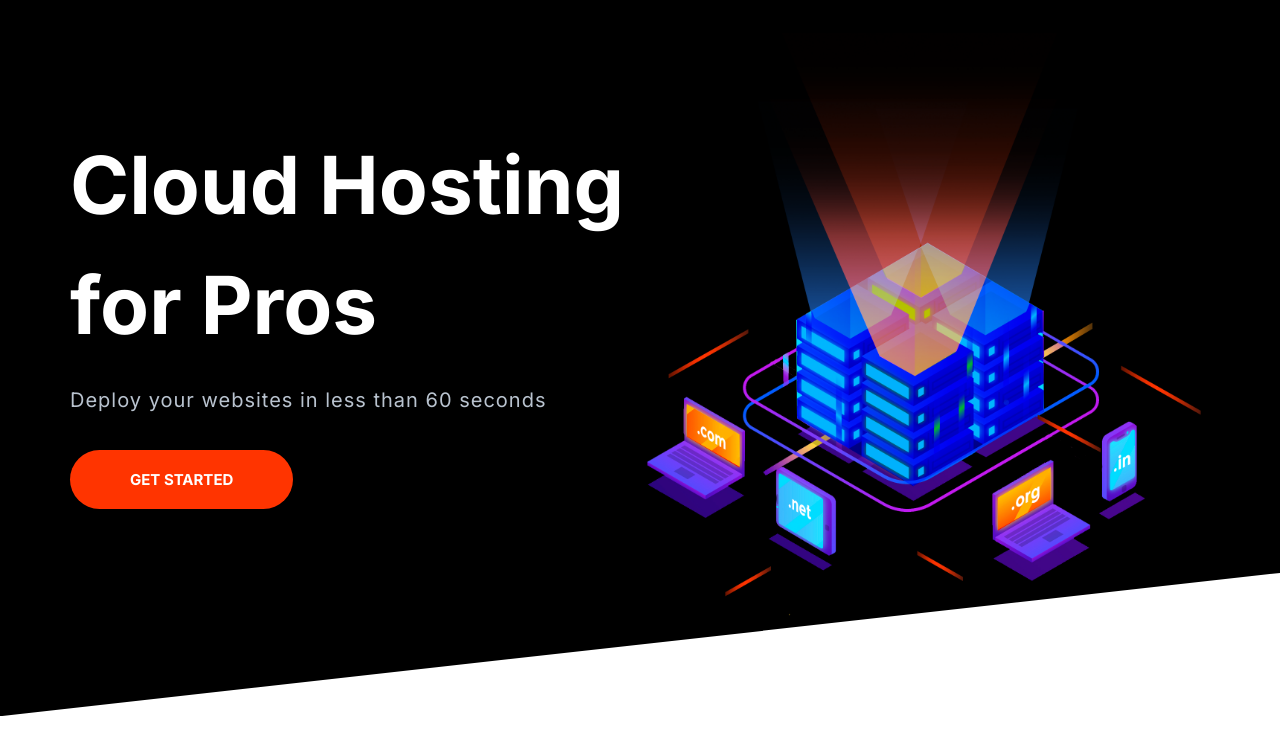
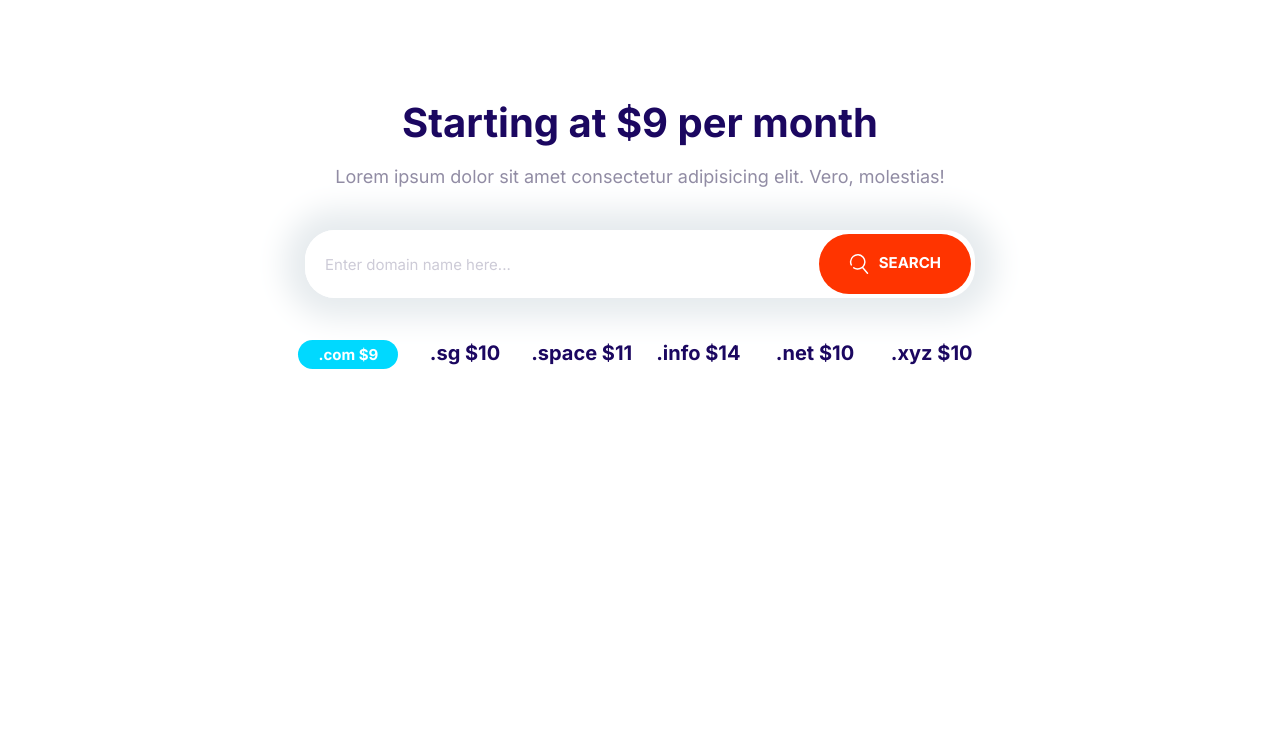
Before and after one commit to mbradford04/cloud_hosting_company1, a plain HTML site: page index.html in a window 1280 px wide. Drawn offline with Linux system fonts and the light colour scheme.

Commit message:
created domain template.

```diff
--- a/css/styles.css
+++ b/css/styles.css
@@ -684,7 +684,6 @@ a {
   }
 }
 
-
 /* Hero */
 
 .hero__tagline {
@@ -708,3 +707,28 @@ a {
     align-self: center;
   }
 }
+
+/* Domain Block */
+.block-domain .input-group {
+  box-shadow: 0 0 30px 20px #e6ebee;
+  border: 0;
+  margin: 4rem auto;
+  max-width: 670px;
+}
+
+.block-domain__prices {
+  display: grid;
+  grid-template-columns: repeat(3, 1fr);
+  grid-template-rows: repeat(2, 6rem);
+  font-size: 2rem;
+  font-weight: 600;
+  justify-items: center;
+  max-width: 700px;
+  margin: 0 auto;
+}
+
+@media screen and (min-width: 768px) {
+  .block-domain__prices {
+    grid-template-columns: repeat(auto-fit, minmax(10rem, 1fr));
+  }
+}
--- a/index.html
+++ b/index.html
@@ -12,17 +12,27 @@
     <link rel="stylesheet" href="css/styles.css">
 </head>
 <body >
-    <section class="block block--dark block--skewed-left hero">
-        <header class="container grid grid--1x2">
-            <div class="block__header hero__content">
-                <h1 class="block__heading">Cloud Hosting for Pros</h1>
-                <p class="hero__tagline">Deploy your websites in less than 60 seconds</p>
-                <a href="" class="btn btn--accent btn--stretched">Get Started</a>
-            </div>
-            <img class="hero__image" src="images/banner.png" alt="">
+    <section class="block container block-domain">
+        <header class="block__header">
+            <h2>Starting at $9 per month</h2>
+            <p>Lorem ipsum dolor sit amet consectetur adipisicing elit. Vero, molestias!</p>
         </header>
+        <div class="input-group">
+            <input type="text" class="input" placeholder="Enter domain name here...">
+            <button class="btn btn--accent">
+              <svg class="icon icon--white">
+                  <use xlink:href="images/sprite.svg#search"></use>
+                </svg>Search</button>
+        </div>
+        <ul class="list block-domain__prices">
+            <li><span class="badge badge--secondary"> .com $9</span></li>
+            <li> .sg $10</li>
+            <li> .space $11</li>
+            <li> .info $14</li>
+            <li> .net $10</li>
+            <li> .xyz $10</li>
+        </ul>
     </section>
-
    <script src="main.js"></script>
 </body>
 </html>
```
Also changed, not shown: components/domain.html (added, +21 -0 lines). Lines whose indentation alone changed are shown as unchanged.
